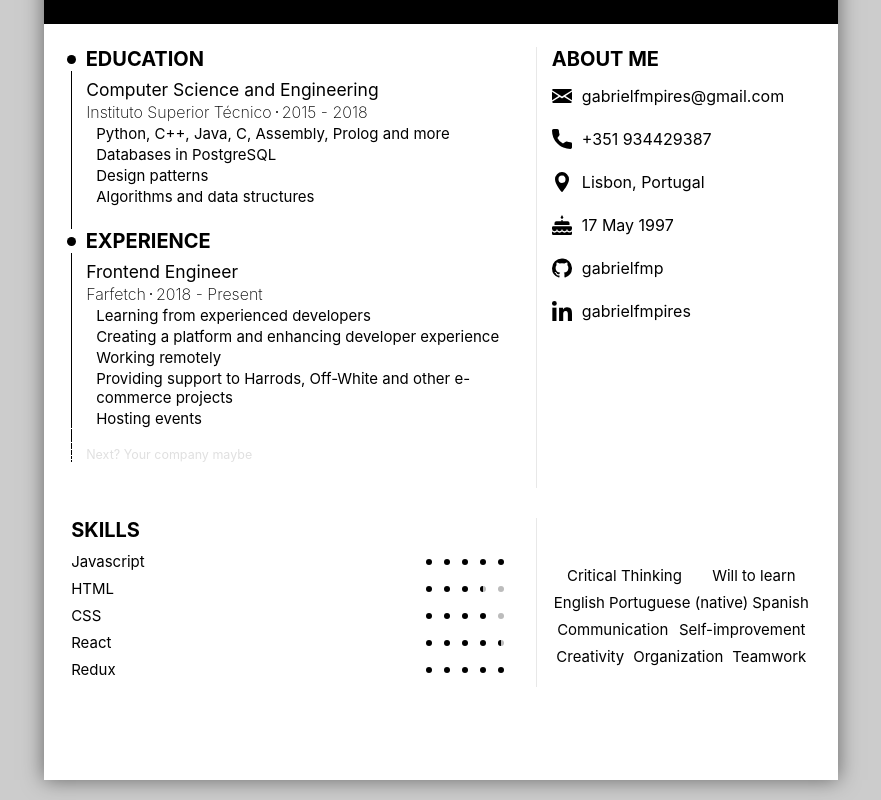
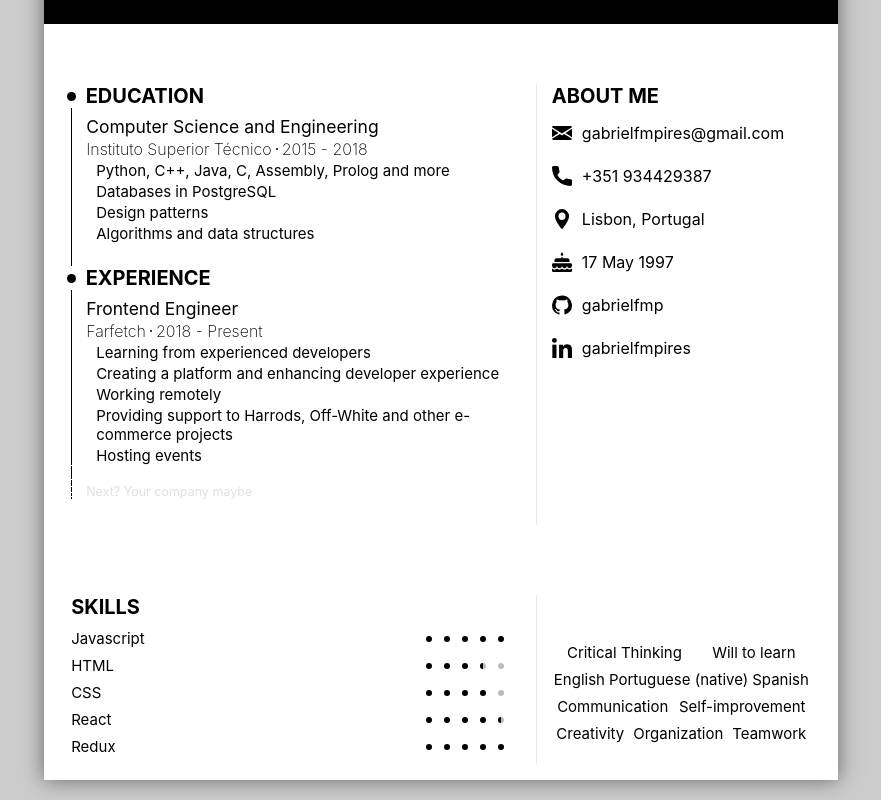
Before and after one commit to gabrielfmp/my-portfolio, a React (Create React App) app: page / in a window 1280 px wide. Shown: the part 363-1163 px from the top of the page, without its empty margins (199-1080 px from the left). Built offline with nearby package versions, Linux system fonts and the light colour scheme.

Commit message:
feat: add spacing
This adds *temporarily*  margin-top in all horizontal blocks to twick its spacing and make it more pleasing.

```diff
--- a/src/styles.ts
+++ b/src/styles.ts
@@ -23,8 +23,9 @@ export const SkillsWrapper = styled.div`
 
 export const HorizontalBlock = styled.div`
   display: flex;
+  margin-top: 6rem;
 
   :not(:first-of-type) {
-    margin-top: 3rem;
+    margin-top: 7rem;
   }
 `;
```
Also changed, not shown: 1 other file (tests, documents, lock files or other folders).
